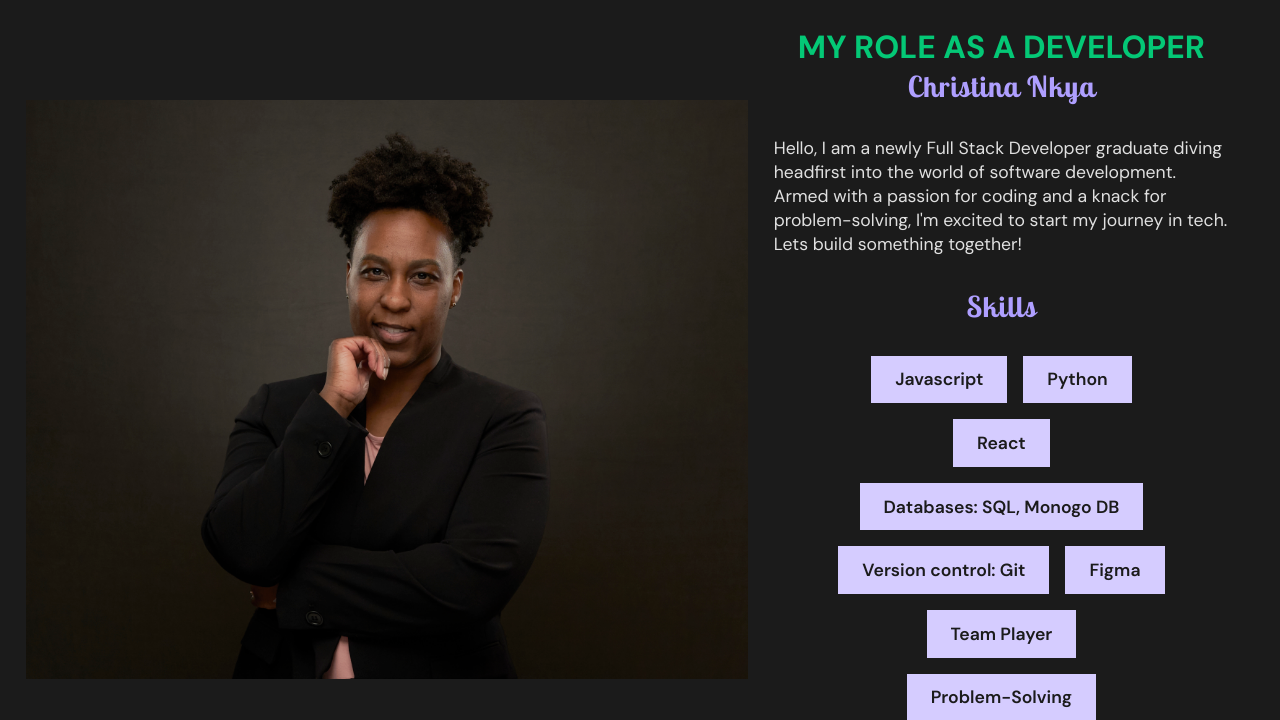
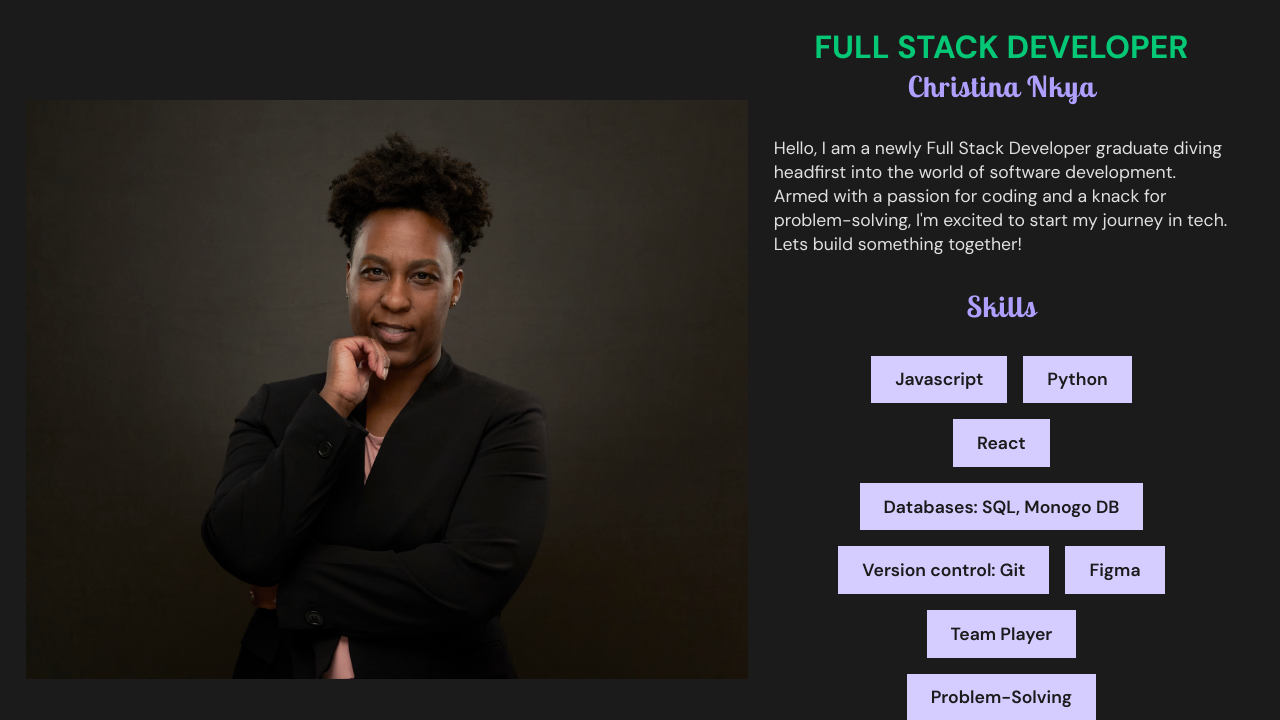
Before and after one commit to cnkya/117-portfolio-ch48, a Django app: page / in a window 1280 px wide. Shown: the part 60-780 px from the top of the page. Run offline with Django 5.2, Linux system fonts and the light colour scheme.

Commit message:
117-Final report update

```diff
--- a/templates/pages/about.html
+++ b/templates/pages/about.html
@@ -12,8 +12,8 @@
 </div>
 
     <div class="about-descriptions-container center-column">
-        <h1>My Role as a Developer</h1>
-        <h2> Christina Nkya</h2>
+        <h1>Full Stack Developer</h1>
+        <h2>Christina Nkya</h2>
         <p>Hello, I am a newly Full Stack Developer graduate diving headfirst into the world of software development. Armed with a passion for coding and a knack for problem-solving, I'm excited to start my journey in tech.
         Lets build something together!
         </p>
```
